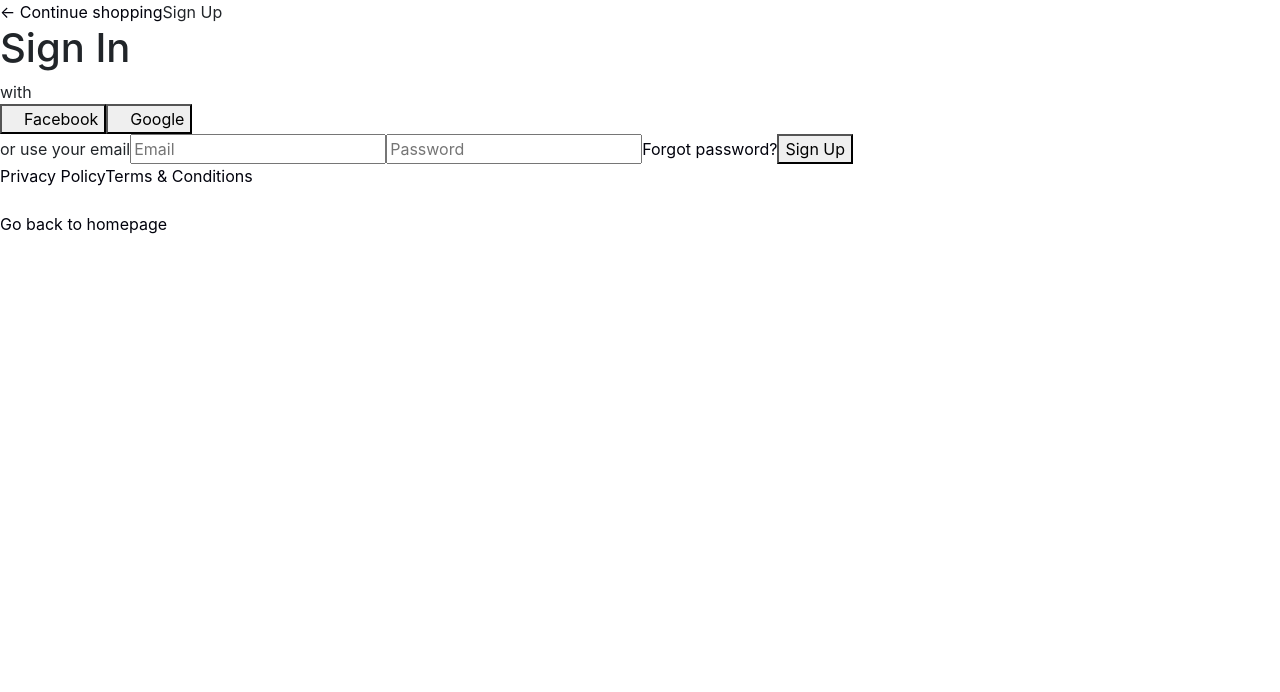
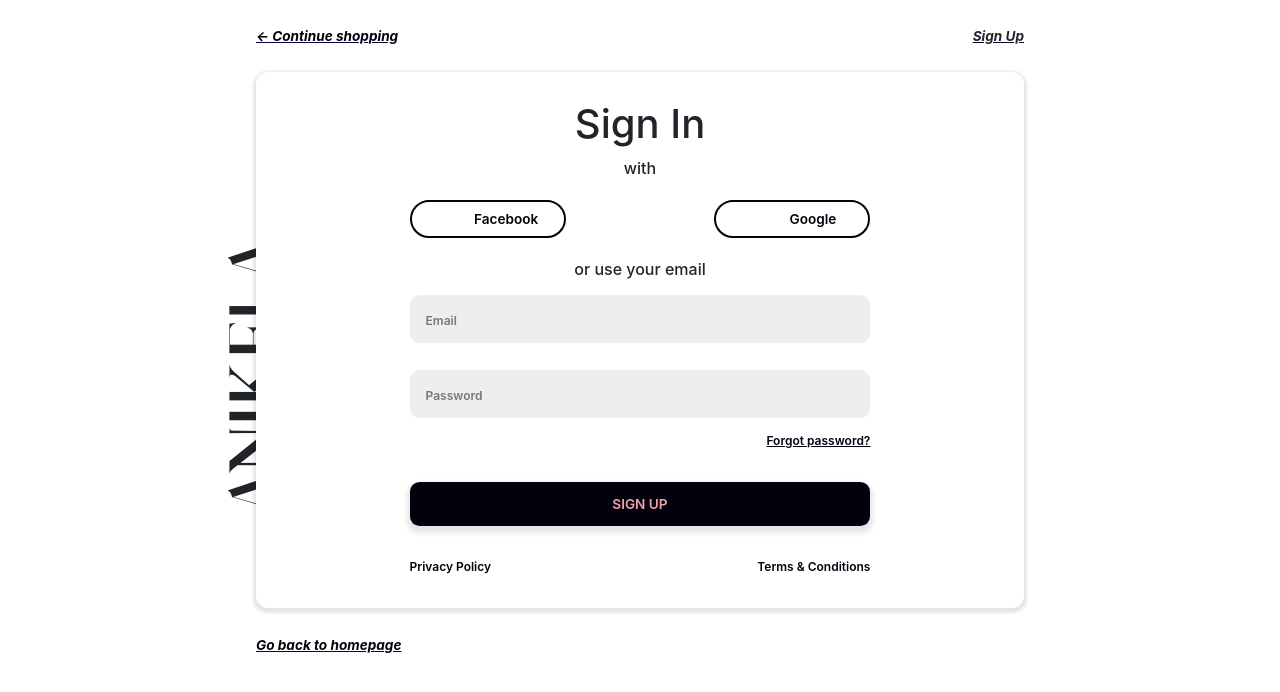
Before and after one commit to Coast-Information-Technology/anikela-ecommerce-customers-frontend, a React (Create React App) app: page /userauth in a window 1280 px wide. Shown: the top 692 px of the page. Built offline with nearby package versions, Linux system fonts and the light colour scheme.

Commit message:
added styles for user auth page

```diff
--- a/src/scss/pages/_userauth.scss
+++ b/src/scss/pages/_userauth.scss
@@ -0,0 +1,185 @@
+.userauth-wrapper {
+  width: 100%;
+  height: auto;
+}
+.userauth-container {
+  max-width: 60%;
+  height: auto;
+  margin: 0 auto;
+  position: relative;
+
+  @media (max-width: 768px) {
+    max-width: 80%;
+  }
+  @media (max-width: 425px) {
+    max-width: 90%;
+  }
+}
+.userauth-nav {
+  width: 100%;
+  display: flex;
+  justify-content: space-between;
+  align-items: center;
+  padding: 1.6rem 0;
+  .userauth-link {
+    &:hover,
+    &:active {
+      color: $secondary;
+      text-decoration: underline $primary;
+    }
+  }
+}
+.userauth-link {
+  font-weight: 700;
+  font-style: italic;
+  font-size: 0.85rem;
+  text-decoration: underline lighten($dark, 10%);
+  cursor: pointer;
+}
+.userauth-content {
+  width: 100%;
+  height: auto;
+  background: $light;
+  border-radius: 0.75rem;
+  box-shadow: 0 2px 3px 3px rgba(0, 0, 0, 0.1);
+}
+.userauth-container::before {
+  content: "ANIKELA";
+  font-family: "Afrah", serif;
+  font-size: 4rem;
+  width: auto;
+  height: auto;
+  position: absolute;
+  font-weight: 600;
+  top: 50%;
+  left: -18%;
+  z-index: -1;
+  transform: rotateZ(-90deg);
+  @media (max-width: 1024px) {
+    left: -24%;
+  }
+  @media (max-width: 768px) {
+    left: -24%;
+  }
+  @media (max-width: 425px) {
+    display: none;
+  }
+}
+
+.auth-heading {
+  margin-top: 1.8rem;
+  @media (max-width: 425px) {
+    margin-top: 1rem;
+  }
+}
+.auth-container {
+  min-width: 60%;
+  width: 60%;
+  height: auto;
+  margin: 0 auto;
+  display: flex;
+  flex-direction: column;
+  justify-content: center;
+  text-align: center;
+  font-weight: 500;
+
+  @media (max-width: 768px) {
+    width: 80%;
+  }
+  @media (max-width: 425px) {
+    width: 90%;
+  }
+}
+
+.auth-social-wrapper {
+  width: 100%;
+  display: flex;
+  justify-content: space-between;
+  margin: 1.2rem 0;
+  @media (max-width: 886px) {
+    flex-direction: column;
+    justify-content: space-between;
+    align-items: center;
+    margin: 0.6rem 0;
+    & > button {
+      margin: 0.6rem 0;
+    }
+  }
+}
+
+.auth-form-control {
+  width: 100%;
+  background-color: #eee;
+  border: 0;
+  outline: 0;
+  padding: 0.75rem 1rem;
+  margin: 0.85rem 0;
+  border-radius: 0.6rem;
+  &::placeholder {
+    color: rgba(0, 0, 0, 0.5);
+    font-size: 0.75rem;
+    font-weight: 600;
+  }
+}
+
+.auth-link {
+  font-weight: 600;
+  font-size: 0.75rem;
+  &--dark {
+    text-align: right;
+    text-decoration: underline;
+    text-decoration-color: $secondary;
+  }
+  &:hover,
+  &:active {
+    color: $secondary;
+    text-decoration: underline $primary;
+  }
+}
+
+%button-reset {
+  border: 0;
+  outline: 0;
+  font-weight: 600;
+  font-size: 0.85rem;
+  display: block;
+}
+.auth-btn--submit {
+  @extend %button-reset;
+  text-transform: uppercase;
+  padding: 0.75rem 1rem;
+  border-radius: 0.6rem;
+  background: $dark;
+  color: $primary;
+  box-shadow: 0 4px 5px 3px rgba(0, 0, 0, 0.1);
+  margin-top: 2rem;
+}
+
+.auth-footnote {
+  width: 100%;
+  display: flex;
+  text-align: center;
+  justify-content: space-between;
+  margin-top: 2rem;
+  margin-bottom: 2rem;
+  font-size: 0.7rem;
+  .auth-note {
+    width: 100%;
+    text-align: center;
+    font-weight: 600;
+  }
+}
+
+.social-auth-btn {
+  @extend %button-reset;
+  width: 9.8rem;
+  height: 2.4rem;
+  border-radius: 2rem;
+  color: $secondary;
+  background-color: $light;
+  border: 2px solid $secondary;
+  text-transform: capitalize;
+  display: flex;
+  align-items: center;
+  justify-content: space-evenly;
+}
```
